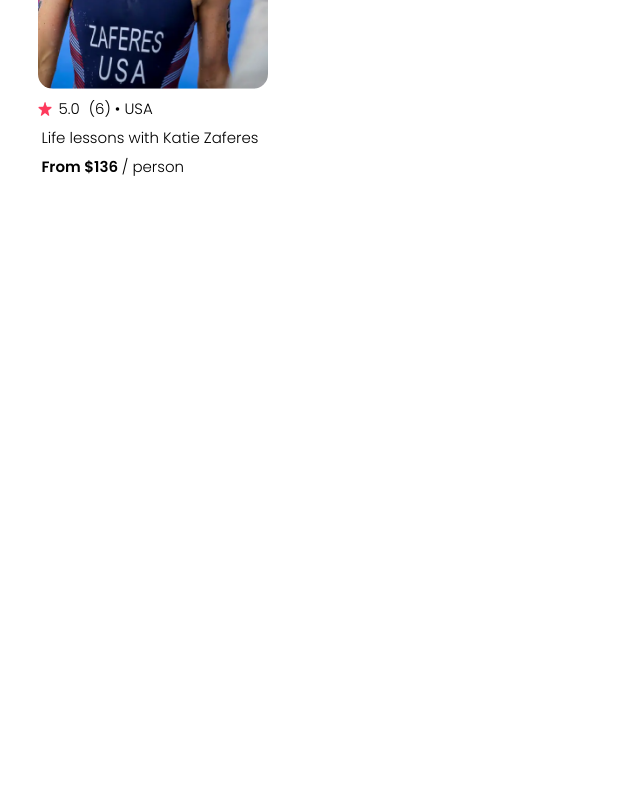
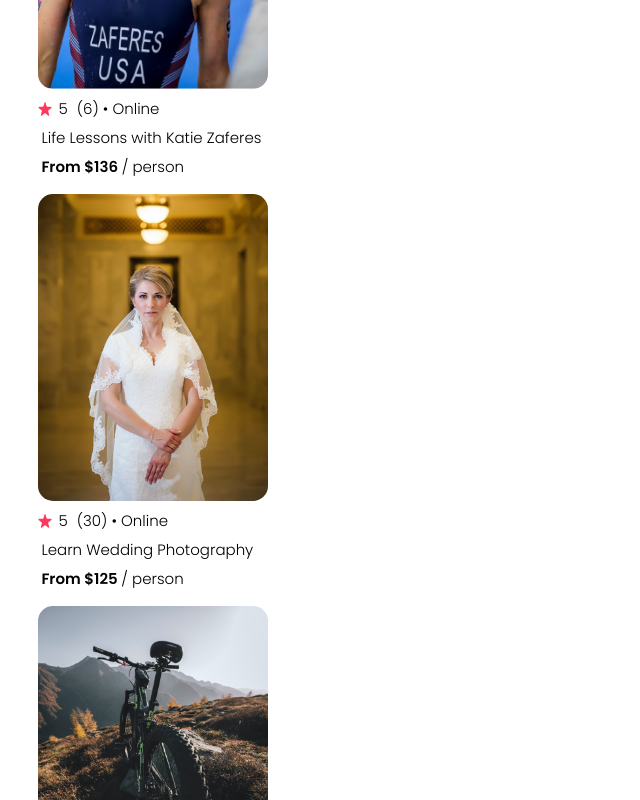
Before and after one commit to chelseadagger-fc/scrmAirBnb, a React (Vite) app: page / in a window 1280 px wide. Shown: the part 1160-1960 px from the top of the page, without its empty margins (0-640 px from the left). Before the commit the page ends 1354 px from the top, so only its background shows below. Built offline with nearby package versions, Linux system fonts and the light colour scheme.

Commit message:
replaced hardcoded card component with mapped out card components

```diff
--- a/src/App.jsx
+++ b/src/App.jsx
@@ -2,25 +2,41 @@
 import Hero from "./components/Hero"
 import Card from "./components/Card"
 
-import katie from '../public/images/katie-zaferes.png'
+import cardData from './data'
+
+// import katie from '../public/images/katie-zaferes.png'
+
 /*
-Challenge: Build the Hero component.
-Check the Figma file for the design specifics.
+Challenge:
+
+- import the array of data from data.js
+- map over the array to create <Card /> components
+- display the array of card components under the navbar
+  (in place of the current <Card /> component)
+
+Note: We haven't styled the group of components yet, so they'll
+still be block elements, stacked vertically. We'll add styling later.
 */
 
 export default function App() {
+
+    const cardElements = cardData.map(card => {
+        return <Card
+                key={card.id}
+                img={card.coverImg}
+                rating={card.stats.rating}
+                reviewCount={card.stats.reviewCount}
+                location={card.location}
+                title={card.title}
+                price={card.price}
+                />
+    })
+
     return (
         <div>
             <Navbar />
             <Hero />
-            <Card
-                img={katie}
-                rating="5.0"
-                reviewCount={6}
-                country="USA"
-                title="Life lessons with Katie Zaferes"
-                price={136}
-            />
+            {cardElements}
         </div>
     )
 }
--- a/src/components/Card.jsx
+++ b/src/components/Card.jsx
@@ -16,11 +16,11 @@
   return (
     <>
         <card className="card">
-            <img className="card--portrait" src={Props.img} />
+            <img className="card--portrait" src={"../../public/images/" + Props.img} />
             <div className="card--stats">
                 <img className="card--rating-star" src={star} />
                 <p>{Props.rating} </p>
-                <p> ({Props.reviewCount}) • {Props.country}</p>
+                <p> ({Props.reviewCount}) • {Props.location}</p>
             </div>
             <p>{Props.title}</p>
             <p><strong>From ${Props.price} </strong>/ person</p>
--- /dev/null
+++ b/src/data.js
@@ -0,0 +1,41 @@
+export default [
+    {
+        id: 1,
+        title: "Life Lessons with Katie Zaferes",
+        description: "I will share with you what I call \"Positively Impactful Moments of Disappointment.\" Throughout my career, many of my highest moments only came after setbacks and losses. But learning from those difficult moments is what gave me the ability to rise above them and reach my goals.",
+        price: 136,
+        coverImg: "katie-zaferes.png",
+        stats: {
+            rating: 5.0,
+            reviewCount: 6
+        },
+        location: "Online",
+        openSpots: 0,
+    },
+    {
+        id: 2,
+        title: "Learn Wedding Photography",
+        description: "Interested in becoming a wedding photographer? For beginner and experienced photographers alike, join us in learning techniques required to leave the happy couple with memories that'll last a lifetime.",
+        price: 125,
+        coverImg: "wedding-photography.png",
+        stats: {
+            rating: 5.0,
+            reviewCount: 30
+        },
+        location: "Online",
+        openSpots: 27,
+    },
+    {
+        id: 3,
+        title: "Group Mountain Biking",
+        description: "Experience the beautiful Norwegian landscape and meet new friends all while conquering rugged terrain on your mountain bike. (Bike provided!)",
+        price: 50,
+        coverImg: "mountain-bike.png",
+        stats: {
+            rating: 4.8,
+            reviewCount: 2
+        },
+        location: "Norway",
+        openSpots: 3,
+    }
+]
```
Also changed, not shown: public/images/mountain-bike.png (added), public/images/wedding-photography.png (added).
